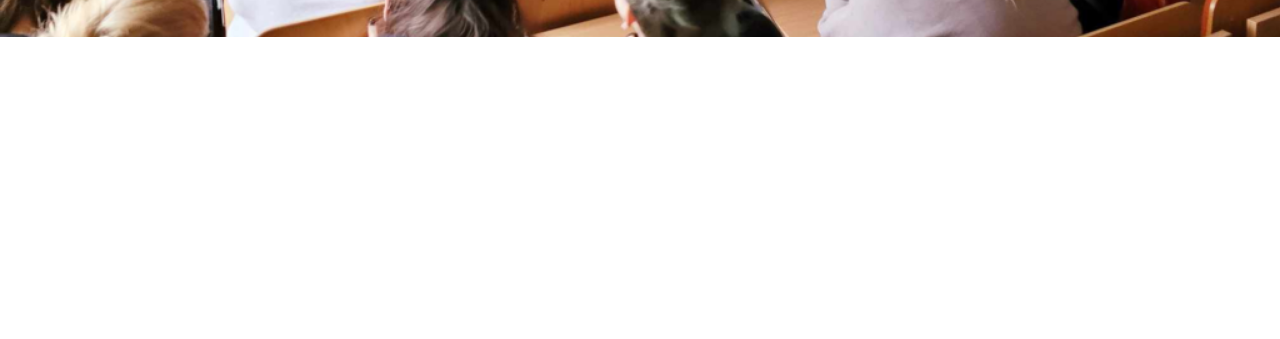
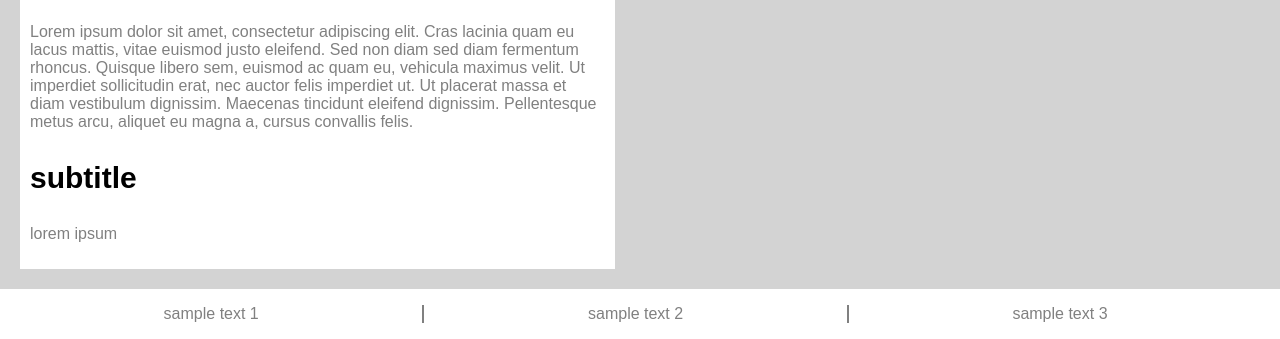
Before and after one commit to s33091MichalKaminski/Lab2_s33091, a plain HTML site: page index.html in a window 1280 px wide. Shown: the part 763-1102 px from the top of the page. Before the commit the page ends 800 px from the top, so only its background shows below. Drawn offline with Linux system fonts and the light colour scheme.

Commit message:
Update index.html

```diff
--- a/index.html
+++ b/index.html
@@ -3,7 +3,7 @@
         <head>
             <meta charset="UTF-8">
             <meta name="viewport" content="width=device-width, initial-scale=1.0">
-            <link rel="stylesheet" href="style1.css" type="text/css">
+            <link rel="stylesheet" href="style2.css" type="text/css">
             <title>Lab2</title>
         </head>
     <body>
@@ -77,4 +77,5 @@
             </div>
         </div>
     </body>
+
 </html>
```
